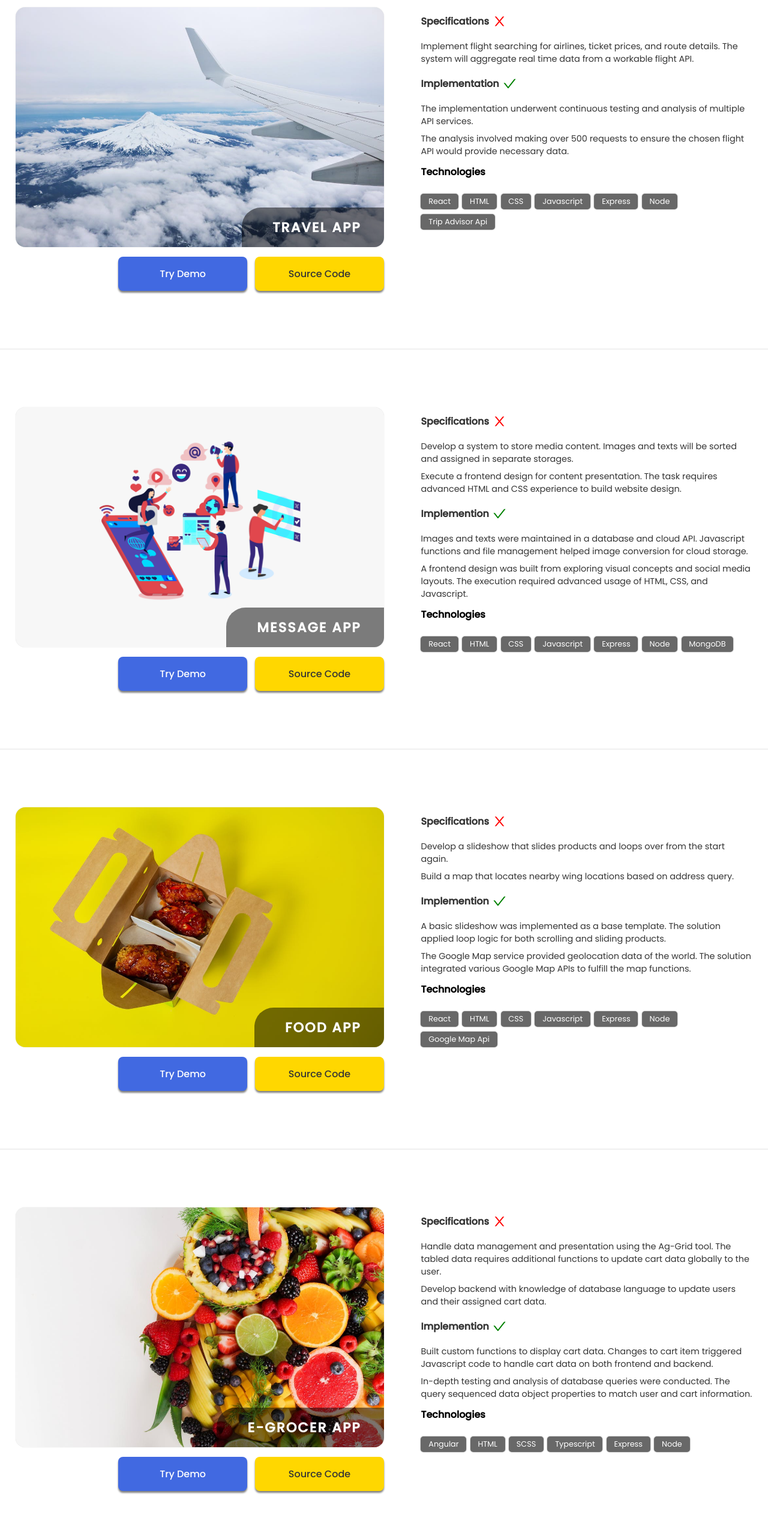
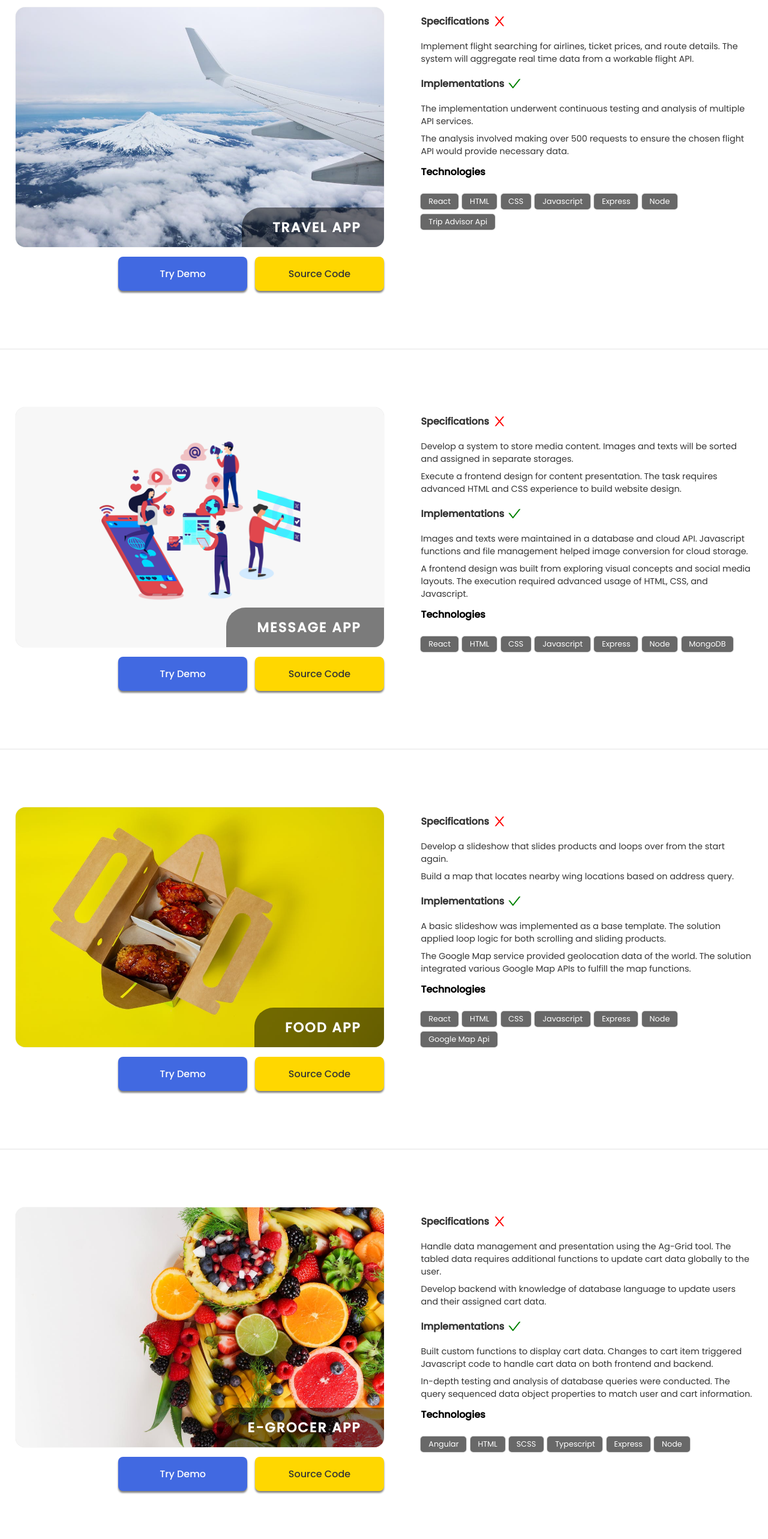
Before and after one commit to qijieguan/Portfolio, a React (Create React App) app: page / in a window 1280 px wide. Shown: the part 1340-3906 px from the top of the page at 60% size. Built offline with nearby package versions, Linux system fonts and the light colour scheme.

Commit message:
updated tech content

```diff
--- a/src/component/Project.js
+++ b/src/component/Project.js
@@ -38,7 +38,7 @@ const Project = () => {
                             </span>
                         </div>
                         <div className='project-solution paragraph flex'>
-                            <h1>Implementation
+                            <h1>Implementations
                                 <AiOutlineCheck size={25} color="green" style={{margin: ' 0 0 3px 5px'}}/>
                             </h1>
                             <span>
@@ -98,7 +98,7 @@ const Project = () => {
                             </span>
                         </div>
                         <div className='project-solution paragraph flex'>
-                            <h1>Implemention
+                            <h1>Implementations
                                 <AiOutlineCheck size={25} color="green" style={{margin: ' 0 0 3px 5px'}}/>
                             </h1>
 
@@ -157,7 +157,7 @@ const Project = () => {
                             </span>
                         </div>
                         <div className='project-solution paragraph flex'>
-                            <h1>Implemention
+                            <h1>Implementations
                                 <AiOutlineCheck size={25} color="green" style={{margin: ' 0 0 3px 5px'}}/>
                             </h1>
                             <span>
@@ -218,7 +218,7 @@ const Project = () => {
                             </span>
                         </div>
                         <div className='project-solution paragraph flex'>
-                            <h1>Implemention
+                            <h1>Implementations
                                 <AiOutlineCheck size={25} color="green" style={{margin: ' 0 0 3px 5px'}}/>
                             </h1>
                             <span>
@@ -274,7 +274,7 @@ const Project = () => {
                             </span>
                         </div>
                         <div className='project-solution paragraph flex'>
-                            <h1>Implemention
+                            <h1>Implementations
                                 <AiOutlineCheck size={25} color="green" style={{margin: ' 0 0 3px 5px'}}/>
                             </h1>
                             <span>
```
